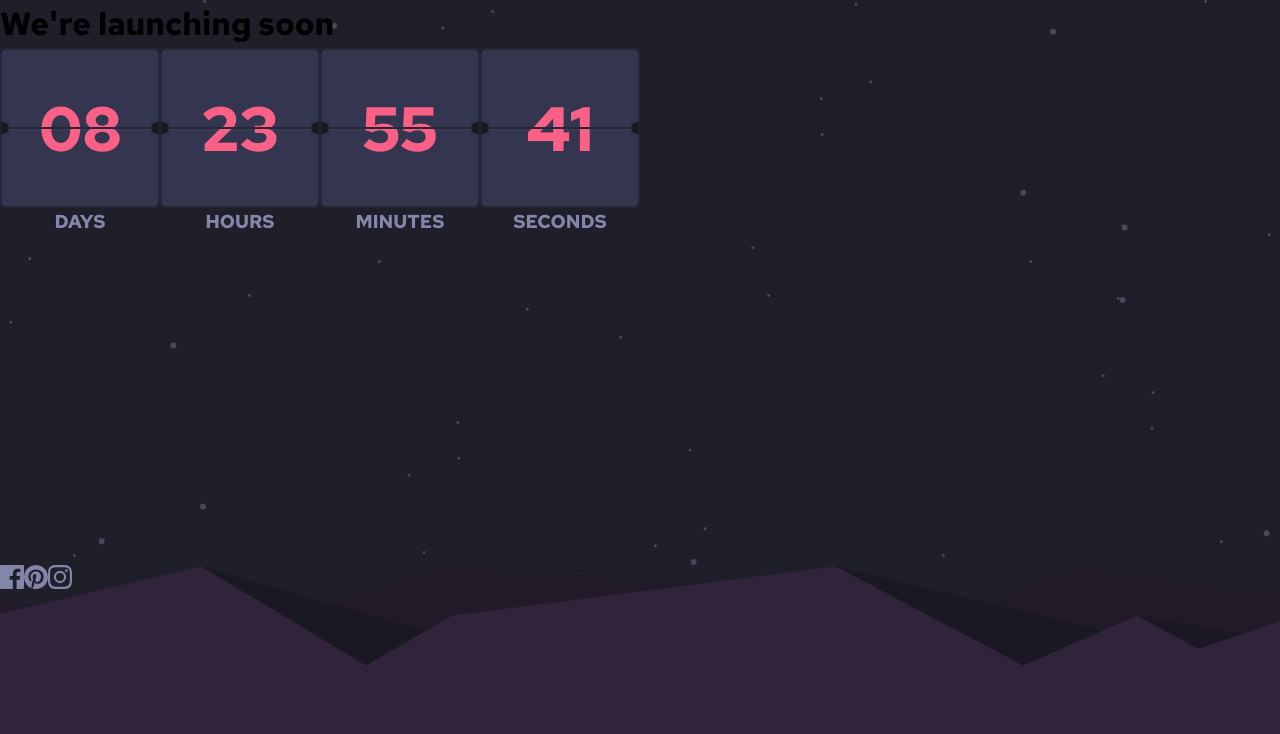
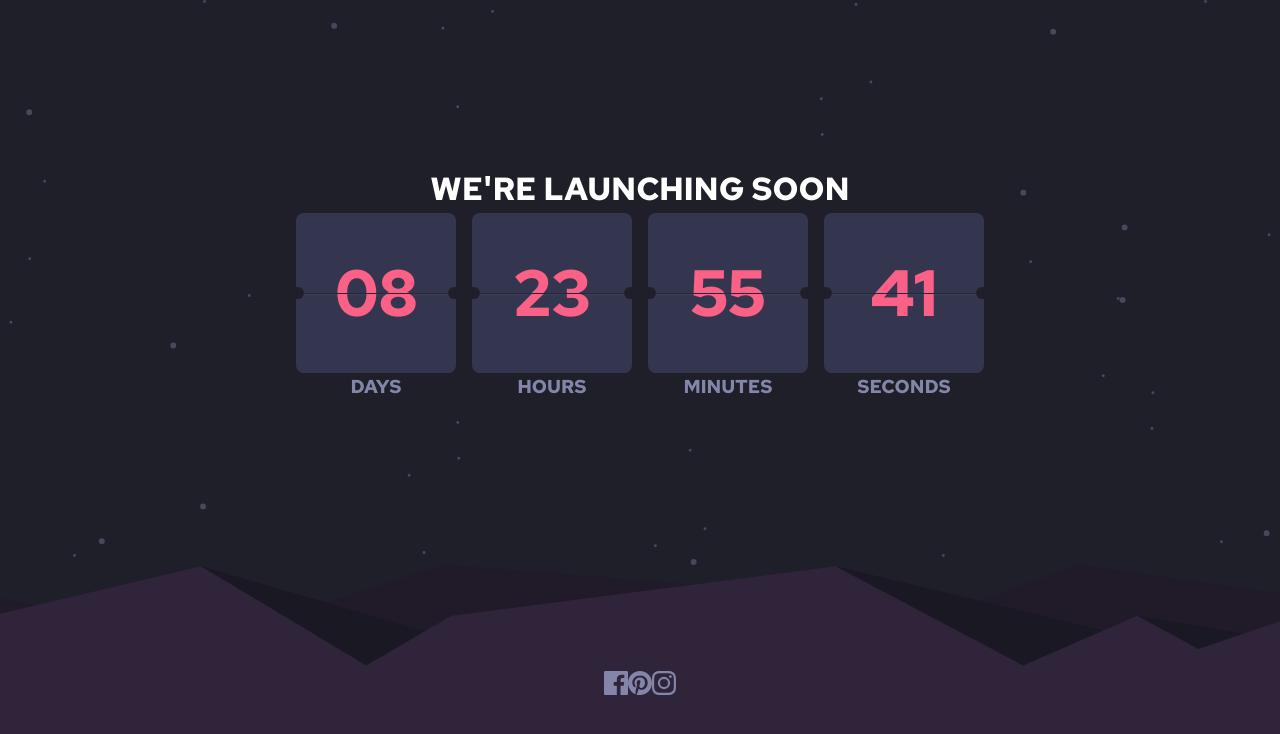
Before and after one commit to mrcordova/launch-countdown-timer, a plain HTML site: page index.html in a window 1280 px wide. Drawn offline with Linux system fonts and the light colour scheme.

Commit message:
align items

```diff
--- a/css/style.css
+++ b/css/style.css
@@ -22,7 +22,7 @@ body {
   min-height: 100svh;
   display: grid;
   background-color: var(--Very-dark-blue);
-  /* grid-template-columns: max-content; */
+  /* grid-template-columns: 1fr max-content; */
   /* grid-auto-rows: max-content; */
   /* grid-template-columns: max-content; */
   /* place-content: safe center; */
@@ -32,7 +32,8 @@ body {
 }
 main {
   display: grid;
-  height: 100%;
+  /* height: 100%; */
+  place-items: center;
   grid-row: 1;
 }
 main > img {
@@ -40,8 +41,14 @@ main > img {
   grid-column: 1 / -1;
 }
 .content {
+  display: flex;
+  flex-direction: column;
+  align-items: center;
   grid-row: 1;
   grid-column: 1 / -1;
+}
+.content > h1 {
+  color: var(--White);
 }
 img {
   width: 100%;
@@ -50,6 +57,7 @@ img {
 }
 footer {
   display: grid;
+  place-items: center;
   grid-row: 2;
 }
 footer > img {
@@ -62,14 +70,13 @@ footer > img {
   grid-column: 1 / -1;
 }
 
-.left-circle,
-.bottom-left-circle {
+.left-circle {
   content: "";
   position: absolute;
   width: 0.75rem;
   height: 0.75rem;
   border-radius: 50%;
-  background-color: var(--Very-dark-mostly-black-blue);
+  background-color: var(--Very-dark-blue);
   top: 0;
   bottom: 0;
   left: -0.25rem;
@@ -85,16 +92,18 @@ footer > img {
   width: 0.75rem;
   height: 0.75rem;
   border-radius: 50%;
-  background-color: var(--Very-dark-mostly-black-blue);
+  background-color: var(--Very-dark-blue);
   top: 0;
   bottom: 0;
   right: -0.25rem;
   margin-block: auto;
   z-index: 1;
+  overflow: visible;
 }
 .timer {
   width: max-content;
   text-align: center;
+  border: 0;
 }
 .display-timer {
   position: relative;
@@ -108,7 +117,7 @@ footer > img {
   /* background-color: transparent; */
   border-radius: 0.5rem;
   overflow: hidden;
-  border: 1px solid hsl(from var(--Very-dark-mostly-black-blue) h s l / 0.5);
+  /* border: 3px solid var(--Very-dark-blue); */
 }
 .time-frame {
   color: var(--Grayish-blue);
@@ -134,8 +143,8 @@ footer > img {
   position: relative;
   width: 100%;
   height: 50%;
-  border: 1px solid hsl(from var(--Very-dark-mostly-black-blue) h s l / 0.5);
-  background-color: var(--Dark-desaturated-blue);
+  /* border: 1px solid hsl(from var(--Very-dark-blue) h s l / 0.5); */
+  /* background-color: var(--Dark-desaturated-blue); */
   /* background-color: red; */
   z-index: 1;
   overflow: hidden;
@@ -149,9 +158,9 @@ footer > img {
   width: 100%;
   height: 50%;
   /* z-index: -1; */
-  border: 1px solid hsl(from var(--Very-dark-mostly-black-blue) h s l / 0.5);
+  border-top: 1px solid hsl(from var(--Very-dark-mostly-black-blue) h s l / 0.5);
   /* background-color: blue; */
-  background-color: var(--Dark-desaturated-blue);
+  /* background-color: var(--Dark-desaturated-blue); */
   /* background-color: red; */
   z-index: 0;
   box-shadow: inset 0 7px 9px -14px var(--White);
@@ -202,4 +211,5 @@ footer > img {
 
 .timer-container {
   display: flex;
+  gap: 1rem;
 }
--- a/index.html
+++ b/index.html
@@ -31,7 +31,7 @@
     <main class="red-hat-text-700">
       <img src="./images/bg-stars.svg" alt="stars" />
       <div class="content">
-        <h1>We're launching soon</h1>
+        <h1>WE'RE LAUNCHING SOON</h1>
         <div class="timer-container">
           <div class="timer">
             <div class="display-timer">
```
